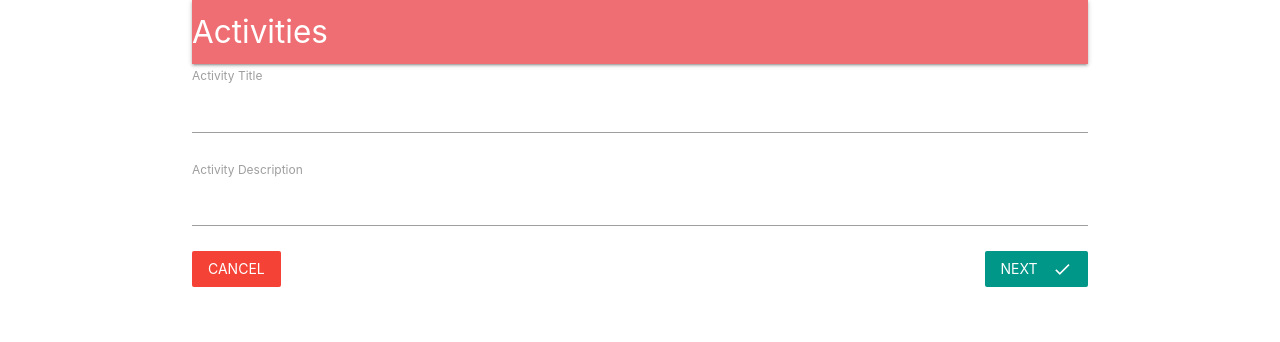
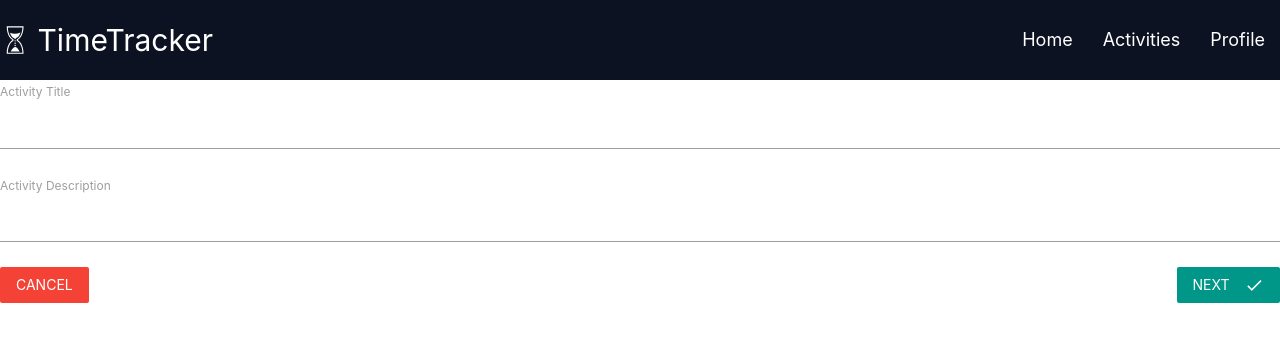
Before and after one commit to DylanMorison/Time-Tracker-Senior-Project, a React (Create React App) app in the folder client/: page /activities/new in a window 1280 px wide. Shown: the top 342 px of the page. Built offline with nearby package versions, Linux system fonts and the light colour scheme; no server answers.

Commit message:
new navbar!

```diff
--- a/client/package.json
+++ b/client/package.json
@@ -11,6 +11,7 @@
     "materialize-css": "^1.0.0",
     "react": "^16.13.1",
     "react-dom": "^16.13.1",
+    "react-icons": "^3.11.0",
     "react-redux": "^7.2.1",
     "react-router-dom": "^5.2.0",
     "react-scripts": "3.4.3",
--- a/client/src/components/App.js
+++ b/client/src/components/App.js
@@ -12,12 +12,12 @@
 import { connect } from 'react-redux';
 import * as actions from '../actions';
 
+import Navbar from './navbar/Navbar'
 import Header from './Header';
 import Landing from './Landing';
 import Dashboard from './Dashboard';
 import ActivityNew from './activities/ActivityNew';
 import ActivitySession from './activitySession/ActivitySession';
-
 
 // BrowserRouter expects to only get one child/div
 class App extends Component {
@@ -29,18 +29,18 @@
 		return (
 			<BrowserRouter>
 				<div className="container">
-						<Header />
+					<Navbar />
 					<Route exact path="/" component={Landing} />
 					<Route exact path="/activities" component={Dashboard} />
-						<Route exact path="/activities/activity/instance" component={ActivitySession} />
+					<Route
+						exact
+						path="/activities/activity/instance"
+						component={ActivitySession}
+					/>
 
-						<Route
-							path="/activities/new"
-							component={ActivityNew}
-						/>
+					<Route path="/activities/new" component={ActivityNew} />
 				</div>
 			</BrowserRouter>
-
 		);
 	}
 }
--- /dev/null
+++ b/client/src/components/navbar/Navbar.css
@@ -0,0 +1,157 @@
+.navbar {
+
+    background: #0d1222;
+    height: 80px;
+    display: flex;
+    justify-content: center;
+    align-items: center;
+    font-size: 1.2rem;
+    position: sticky;
+    top: 0;
+    z-index: 999;
+
+  }
+
+  .navbar-container {
+    display: flex;
+    justify-content: space-between;
+    height: 80px;
+
+  }
+
+  .container {
+    z-index: 1;
+    width: 100%;
+    max-width: 1300px;
+    margin-right: auto;
+    margin-left: auto;
+    padding-right: 0px;
+    padding-left: 0px;
+
+  }
+
+  .navbar-logo {
+    color: #fff;
+    justify-self: start;
+    cursor: pointer;
+    text-decoration: none;
+    font-size: 2rem;
+    display: flex;
+    align-items: center;
+  }
+
+  .navbar-icon {
+    margin-right: 0.5rem;
+  }
+
+  .nav-menu {
+    display: flex;
+    align-items: center;
+    justify-content: center;
+    list-style: none;
+    text-align: center;
+    justify-content: flex-end;
+  }
+
+  .nav-item {
+    height: 80px;
+    border-bottom: 2px solid transparent;
+  }
+
+  .nav-item:hover {
+    border-bottom: 2px solid #f00946;
+  }
+
+  .nav-links {
+    color: #fff;
+    display: flex;
+    align-items: center;
+    text-decoration: none;
+    padding: 0.5rem 1rem;
+    height: 100%;
+  }
+
+  .fa-bars {
+    color: #fff;
+  }
+
+  .menu-icon {
+    display: none;
+  }
+
+  @media screen and (max-width: 960px) {
+    .NavbarItems {
+      position: relative;
+    }
+
+    .nav-menu {
+      display: flex;
+      flex-direction: column;
+      width: 100%;
+      height: 90vh;
+      position: absolute;
+      top: 80px;
+      left: -100%;
+      opacity: 1;
+      transition: all 0.5s ease;
+    }
+
+    .nav-menu.active {
+      background: #1c2237;
+      left: 0;
+      opacity: 1;
+      transition: all 0.6s ease;
+      z-index: 1;
+    }
+
+    .nav-links {
+      text-align: center;
+      padding: 2rem;
+      width: 100%;
+      display: table;
+    }
+
+    .nav-links:hover {
+      color: #f00946;
+      transform: scale(1.2);
+      transition: all 0.3s ease;
+    }
+
+    .nav-item:hover {
+      border: none;
+    }
+
+    .nav-item {
+      width: 100%;
+    }
+
+    .navbar-logo {
+      position: absolute;
+      top: 0;
+      left: 0;
+      transform: translate(25%, 50%);
+    }
+
+    .menu-icon {
+      display: block;
+      position: absolute;
+      top: 0;
+      right: 0;
+      transform: translate(-100%, 60%);
+      font-size: 1.8rem;
+      cursor: pointer;
+    }
+
+    .fa-times {
+      color: #fff;
+      font-size: 2rem;
+    }
+
+    .nav-btn {
+      display: flex;
+      justify-content: center;
+      align-items: center;
+      width: 100%;
+      height: 120px;
+    }
+  }
--- /dev/null
+++ b/client/src/components/navbar/Navbar.js
@@ -0,0 +1,135 @@
+import React, { Component } from 'react';
+import { Link } from 'react-router-dom';
+import { GiSandsOfTime } from 'react-icons/gi';
+import { FaBars, FaTimes } from 'react-icons/fa';
+import { Button } from './buttons/Button';
+import './Navbar.css';
+import { IconContext } from 'react-icons/lib';
+import { connect } from 'react-redux';
+
+class Navbar extends Component {
+	state = { click: false, button: true };
+
+	componentDidMount() {
+		window.addEventListener('resize', this.showButton);
+	}
+
+	handleClick = () => {
+		if (this.state.click === false) {
+			this.setState({ click: true });
+		} else {
+			this.setState({ click: false });
+		}
+	};
+
+	closeMobileMenu = () => {
+		this.setState({ click: false });
+	};
+
+	showButton = () => {
+		if (window.innerWidth <= 960) {
+			this.setState({ button: false });
+		} else {
+			this.setState({ button: true });
+		}
+	};
+
+	renderContent() {
+		switch (this.props.auth) {
+			case null:
+				return;
+
+			case false:
+				return (
+					<a
+						href="/auth/google"
+						className="nav-links"
+						onClick={this.closeMobileMenu}
+					>
+						Login With Google
+					</a>
+				);
+			default:
+				return (
+					<a
+						href="/api/logout"
+						className="nav-links"
+						onClick={this.closeMobileMenu}
+					>
+						Logout
+					</a>
+				);
+		}
+	}
+
+	render() {
+		return (
+			<>
+				<IconContext.Provider value={{ color: '#fff' }}>
+					<div className="navbar">
+						<div className="navbar-container container">
+							<Link
+								to="/"
+								className="navbar-logo"
+								onClick={this.closeMobileMenu}
+							>
+								<GiSandsOfTime className="navbar-icon" />
+								TimeTracker
+							</Link>
+							<div
+								className="menu-icon"
+								onClick={this.handleClick}
+							>
+								{this.state.click ? <FaTimes /> : <FaBars />}
+							</div>
+							<ul
+								className={
+									this.state.click
+										? 'nav-menu active'
+										: 'nav-menu'
+								}
+							>
+								<li className="nav-item">
+									<Link
+										to="/"
+										className="nav-links"
+										onClick={this.closeMobileMenu}
+									>
+										Home
+									</Link>
+								</li>
+								<li className="nav-item">
+									<Link
+										to="/activities"
+										className="nav-links"
+										onClick={this.closeMobileMenu}
+									>
+										Activities
+									</Link>
+								</li>
+								<li className="nav-item">
+									<Link
+										to="/profile"
+										className="nav-links"
+										onClick={this.closeMobileMenu}
+									>
+										Profile
+									</Link>
+								</li>
+								<li className="nav-item">
+									{this.renderContent()}
+								</li>
+							</ul>
+						</div>
+					</div>
+				</IconContext.Provider>
+			</>
+		);
+	}
+}
+
+function mapStateToProps({ auth }) {
+	return { auth };
+}
+
+export default connect(mapStateToProps)(Navbar);
--- /dev/null
+++ b/client/src/components/navbar/buttons/Button.css
@@ -0,0 +1,110 @@
+:root {
+	--primary: #fff;
+}
+
+.btn {
+	padding: 8px 20 px;
+	border-radius: 4px;
+	outline: none;
+	border: none;
+	cursor: pointer;
+	white-space: nowrap;
+}
+
+.btn--primary {
+	background-color: var(--primary);
+	color: #242424;
+	border: 1px solid var(--primary);
+}
+
+.btn--outline {
+	background-color: transparent;
+	color: #fff;
+	padding: 8px 20px;
+	border: 1px solid var(--primary);
+	transition: all 0.3s ease-out;
+}
+
+.btn-medium {
+	padding: 8px 20px;
+	font-size: 18px;
+}
+
+.btn--large {
+	padding: 12px 26px;
+	font-size: 20px;
+}
+
+.btn--mobile {
+	text-align: center;
+	border-radius: 4px;
+	width: 80%;
+	text-decoration: none;
+	font-size: 24px;
+	background-color: transparent;
+	color: #fff;
+	padding: 14px 20px;
+	border: 1px solid #fff;
+	transition: all 0.3s ease-out;
+}
+
+.btn--wide {
+	padding: 12px 64px;
+	font-size: 20px;
+	border-radius: 19px;
+	margin-top: 30px;
+}
+
+.btn--large:hover,
+.btn-medium:hover,
+.btn--mobile:hover {
+	transition: all 0.3s ease-out;
+	background: #fff;
+	color: #242424;
+}
+
+.btn--wide:hover {
+	color: #fff;
+	background-color: red;
+	transition: all 0.2s ease-out;
+}
+
+.blue {
+	background-color: #276afb;
+	color: #fff;
+	border: none;
+}
+.red {
+	background-color: red;
+	color: #fff;
+	border: none;
+}
+.primary {
+	background-color: #242424;
+	color: #fff;
+	border: none;
+}
+.primary:hover {
+	background-color: #fff;
+	color: #242424;
+	border: none;
+}
+.green {
+	background-color: #25ce4a;
+	color: #fff;
+	border: none;
+}
+
+.green:hover {
+	background-color: #242424;
+}
+
+.btn-link{
+	display: flex;
+	justify-content: center;
+	align-items: center;
+	text-decoration: none;
+	padding: 8px 16px;
+	height: 100%;
+	width: 100%;
+}
--- /dev/null
+++ b/client/src/components/navbar/buttons/Button.js
@@ -0,0 +1,35 @@
+import React from "react";
+import "./Button.css";
+
+const STYLES = ["btn--primary", "btn--outline"];
+
+const SIZES = ["btn--medium", "btn--large", "btn--mobile", "btn--wide"];
+
+const COLOR = ["primary", "blue", "red", "green"];
+
+export const Button = ({
+	children,
+	type,
+	onClick,
+	buttonStyle,
+	buttonSize,
+	buttonColor,
+}) => {
+    const checkButtonStyle = STYLES.includes(buttonStyle) ? buttonStyle : STYLES[0]
+
+    const checkButtonSize = SIZES.includes(buttonSize) ? buttonSize : SIZES[0]
+
+    const checkButtonColor = COLOR.includes(buttonColor) ? buttonColor : null;
+
+
+
+	return (
+		<button
+			className={`btn ${checkButtonStyle} ${checkButtonSize} ${checkButtonColor}`}
+			onClick={onClick}
+			type={type}
+		>
+			{children}
+		</button>
+	);
+};
```
Also changed, not shown: 1 other file (tests, documents, lock files or other folders). Lines whose indentation alone changed are shown as unchanged.
